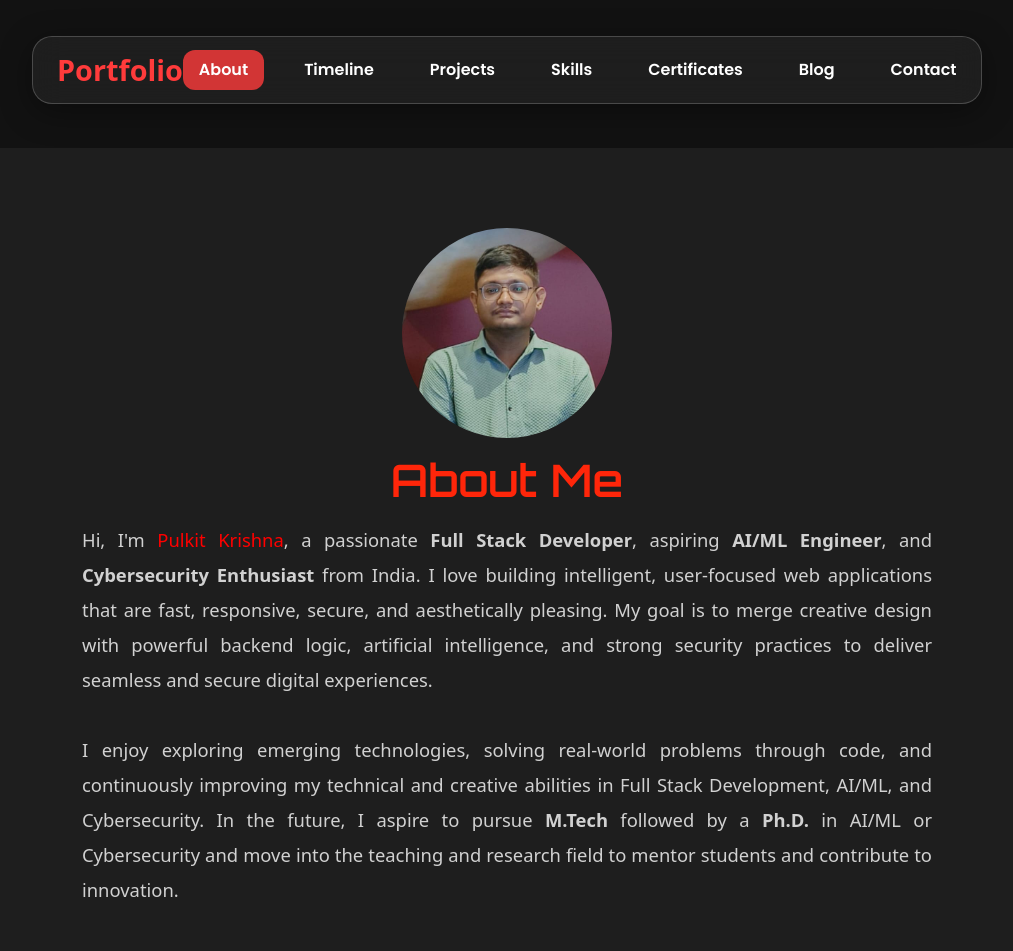
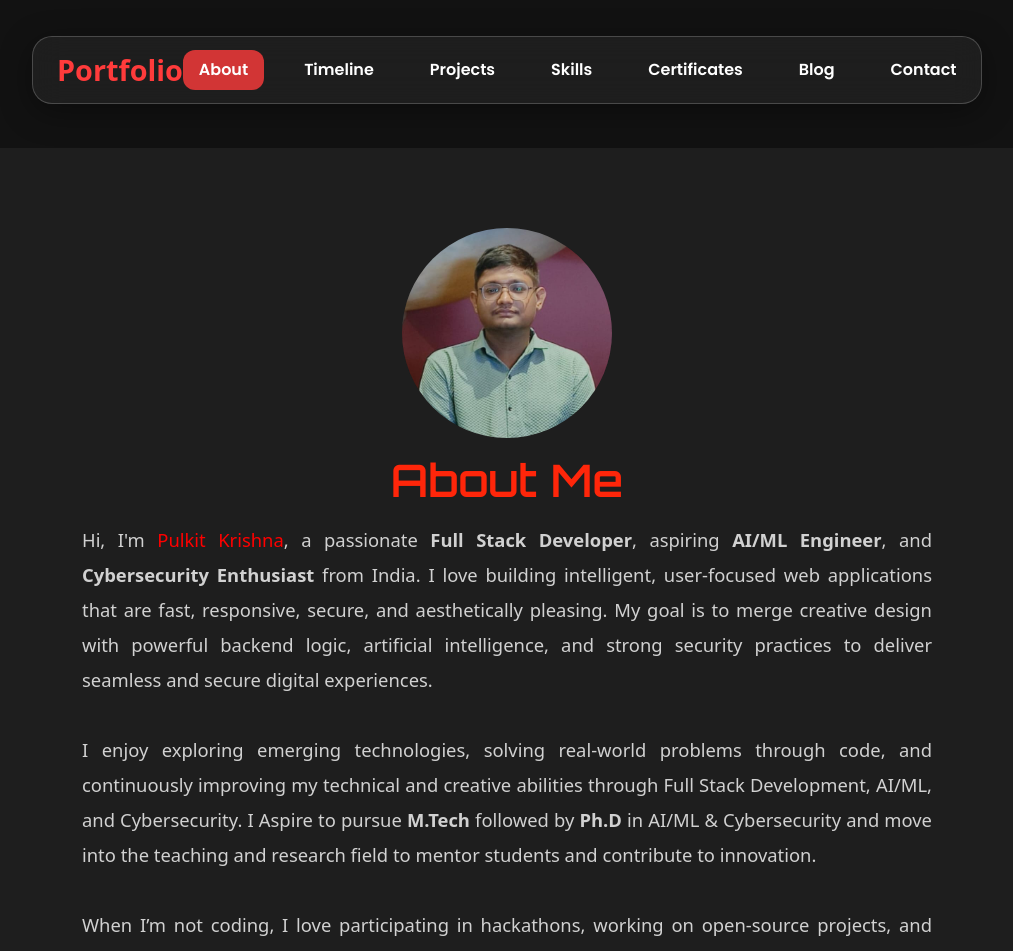
Before and after one commit to Vibhav11Krishna/Personal-Portfolio, a React (Vite) app: page /about in a window 1280 px wide. Shown: the top 951 px of the page, without its empty margins (133-1146 px from the left). Built offline with nearby package versions, Linux system fonts and the light colour scheme.

Commit message:
changes in the paragraphs

```diff
--- a/src/pages/About.jsx
+++ b/src/pages/About.jsx
@@ -131,9 +131,9 @@ const About = () => {
   <br />
   <br />
   I enjoy exploring emerging technologies, solving real-world problems through
-  code, and continuously improving my technical and creative abilities in
-  Full Stack Development, AI/ML, and Cybersecurity. In the future, I aspire to
-  pursue <strong>M.Tech</strong> followed by a <strong>Ph.D.</strong> in AI/ML or
+  code, and continuously improving my technical and creative abilities through
+  Full Stack Development, AI/ML, and Cybersecurity. I Aspire to
+  pursue <strong>M.Tech</strong> followed by <strong>Ph.D</strong> in AI/ML &
   Cybersecurity and move into the teaching and research field to mentor
   students and contribute to innovation.
   <br />
--- a/src/pages/Timeline.jsx
+++ b/src/pages/Timeline.jsx
@@ -131,7 +131,7 @@ const Timeline = () => {
     {
       year: "2025",
       image: <img src={shreepati} alt="SES" style={imgStyle} />,
-      label: "Father Website : Shreepati Educational Services",
+      label: "Client Project : Shreepati Educational Services",
       description:
         "Made an informative website for shreepati to enhance their services .",
       skills: [
```
